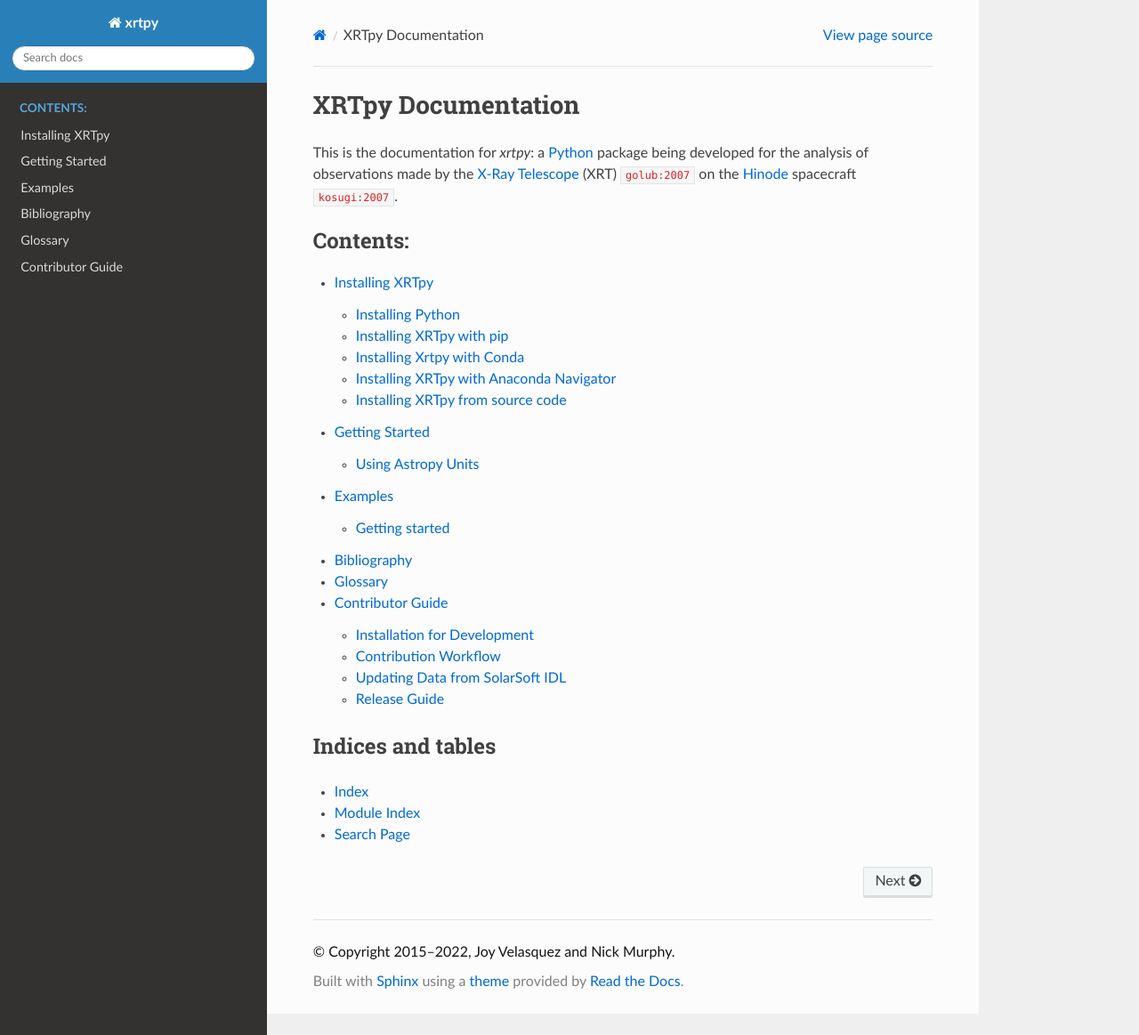
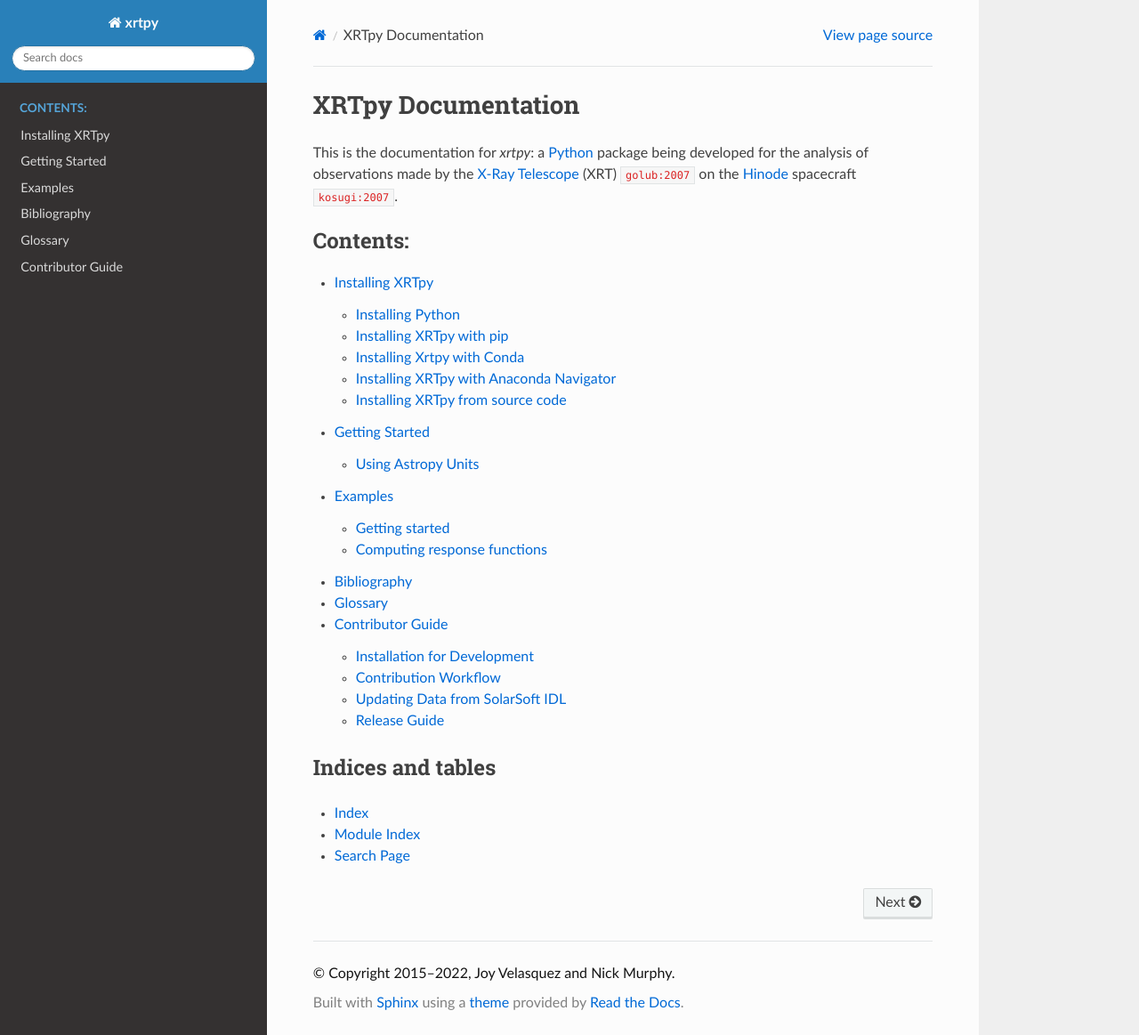
Before and after one commit to HinodeXRT/xrtpy, a Sphinx documentation site: the page built from docs/index.rst, in a window 1280 px wide and 1163 px high. Shown: the whole window at 89% size. Built offline with Sphinx 7.4.7 and the Read the Docs theme 2.0.0, drawn with Linux system fonts in a browser that asks for light colours; cross-references to code outside the pages are shown as plain code.

Commit message:
Adding new computing section.

```diff
--- a/docs/examples.rst
+++ b/docs/examples.rst
@@ -15,3 +15,12 @@
 
   notebooks/getting_started/*
   notebooks/*
+
+Computing response functions
+----------------------------
+
+.. nbgallery::
+  :glob:
+
+  notebooks/getting_started/*
+  notebooks/computing_functions/*
```
